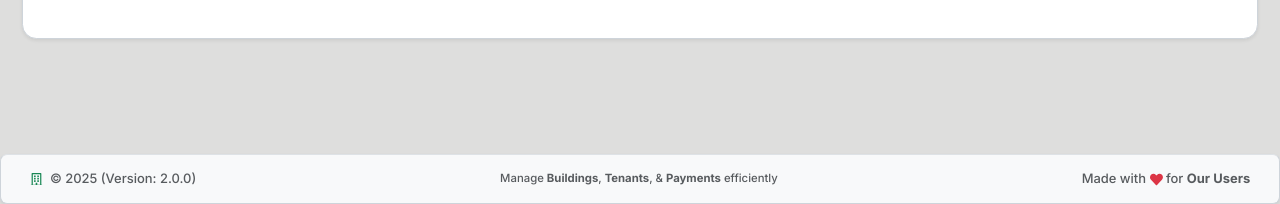
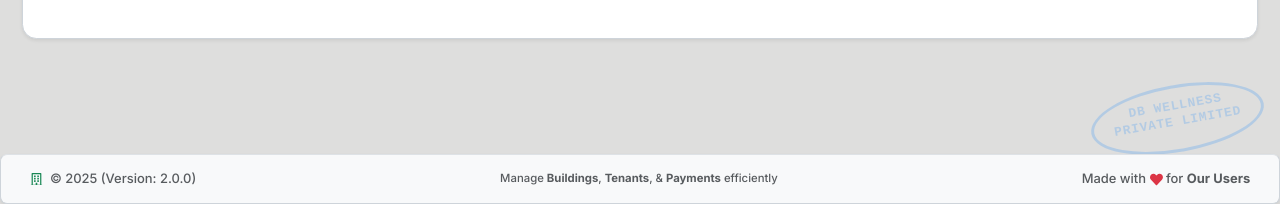
Before and after one commit to raftaar7864/rental-management-frontend, a React (Vite) app: page /refund-policy in a window 1280 px wide. Shown: the part 596-800 px from the top of the page. Built offline with nearby package versions, Linux system fonts and the light colour scheme; no server answers.

Commit message:
Update RefundPolicy.jsx

```diff
--- a/src/pages/RefundPolicy.jsx
+++ b/src/pages/RefundPolicy.jsx
@@ -37,6 +37,29 @@ const RefundPolicy = () => {
           transaction ID and payment details. We will process eligible refunds
           within 7–10 business days.
         </p>
+               {/* Digital Stamp */}
+          <div
+            style={{
+              position: "absolute",
+              bottom: "52px",
+              right: "15px",
+              opacity: 0.19,
+              border: "3px solid #007bff",
+              borderRadius: "50%",
+              padding: "10px 20px",
+              transform: "rotate(-10deg)",
+              fontWeight: "700",
+              color: "#007bff",
+              fontSize: "0.9rem",
+              textAlign:"center",
+              letterSpacing: "0.8px",
+              textTransform: "uppercase",
+              fontFamily: "monospace",
+              paddingBottom: "20px"
+            }}
+          >
+            DB WELLNESS<br />PRIVATE LIMITED
+          </div>
     </Container>
   );
 };
```
